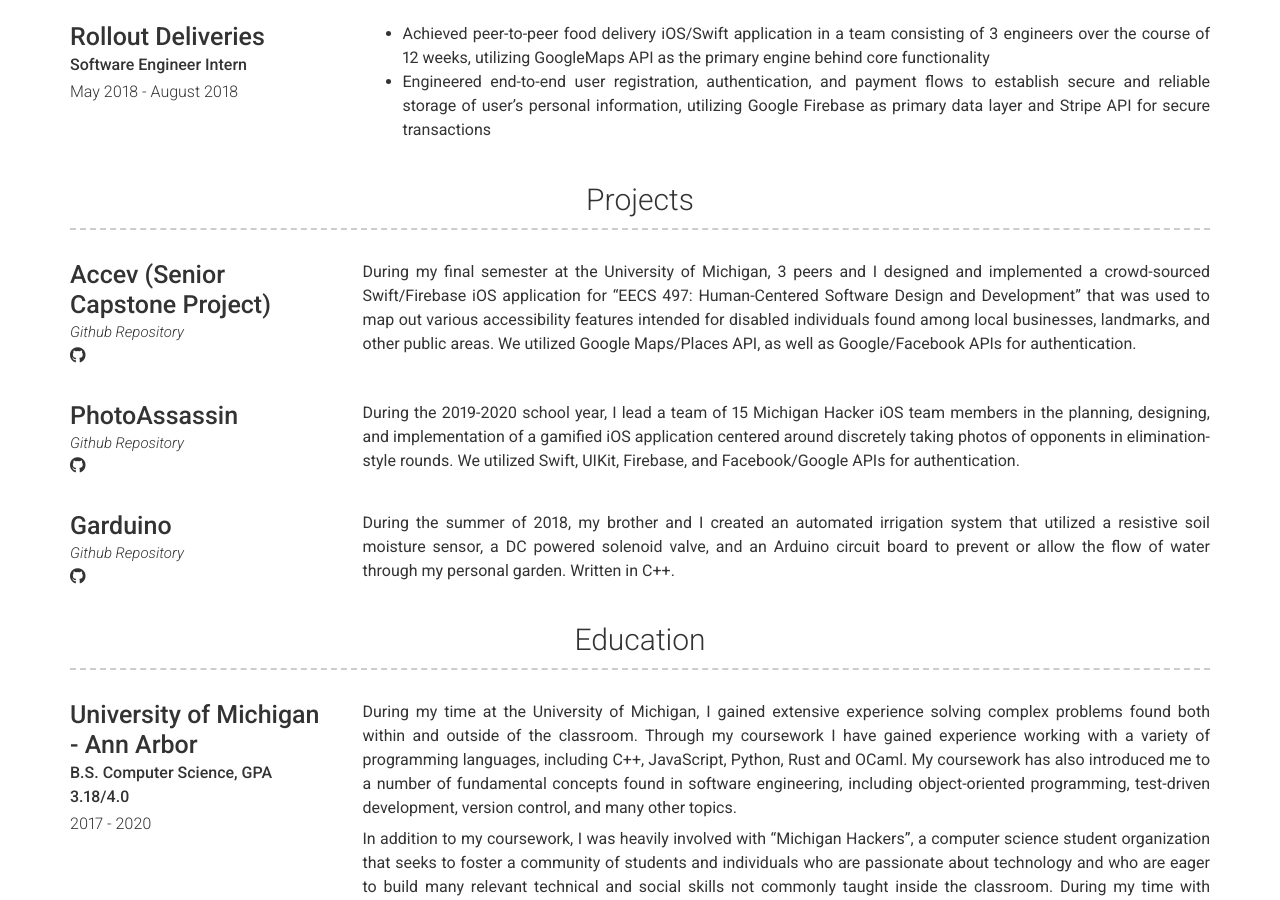
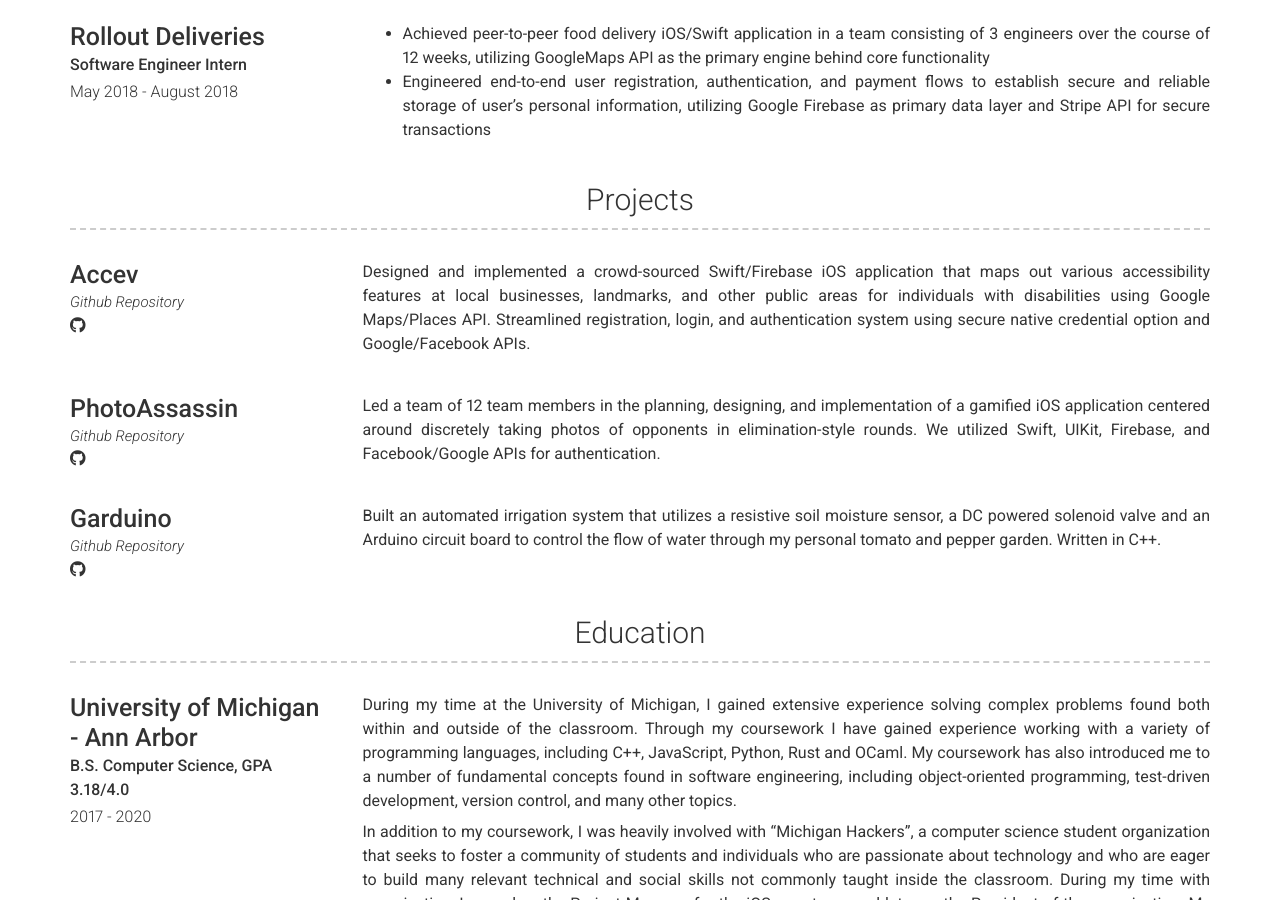
Before and after one commit to benjamincarney/benjamincarney.github.io, a Jekyll site: the page built from index.md, in a window 1280 px wide and 900 px high, scrolled down 1051 px. Built offline with Jekyll 4.4.1, drawn with Linux system fonts in a browser that asks for light colours; nearby versions of some CDN libraries; some of the changed text lies outside the part shown.

Commit message:
Adjusted some project descriptionsg

```diff
--- a/_config.yml
+++ b/_config.yml
@@ -57,7 +57,7 @@ about_content: | # this will include new lines to allow paragraphs
   writing fullstack web and mobile apps in React, NodeJS, Swift, and Python, to creating scheduled microservices in Java/Apache Camel
   that are used to consume large datasets for machine learning (my current role).
 
-  Outside of coding, I enjoy exercising, reading, cooking and writing and recording music.
+  Outside of coding, I enjoy exercising, reading, cooking, and writing/recording music.
 
 content:
   - title: Experience
@@ -110,7 +110,7 @@ content:
     layout: list # Type of content section (list/text)
     content:
       - layout: left
-        title: Accev (Senior Capstone Project)
+        title: Accev
         link: https://github.com/benjamincarney/Accev
         link_text: Github Repository
         additional_links:
@@ -118,9 +118,9 @@ content:
             icon: fab fa-github
             url: https://github.com/benjamincarney/Accev
         description: | # this will include new lines to allow paragraphs
-          During my final semester at the University of Michigan, 3 peers and I designed and implemented a crowd-sourced Swift/Firebase iOS application for
-          "EECS 497: Human-Centered Software Design and Development" that was used to map out various accessibility features intended for disabled individuals
-          found among local businesses, landmarks, and other public areas. We utilized Google Maps/Places API, as well as Google/Facebook APIs for authentication.
+          Designed and implemented a crowd-sourced Swift/Firebase iOS application that maps out various accessibility features at local businesses,
+          landmarks, and other public areas for individuals with disabilities using Google Maps/Places API. Streamlined registration, login, and
+          authentication system using secure native credential option and Google/Facebook APIs.
       - layout: left
         title: PhotoAssassin
         link: https://github.com/michiganhackers/photo-assassin-ios-app
@@ -130,7 +130,7 @@ content:
             icon: fab fa-github
             url: https://github.com/michiganhackers/photo-assassin-ios-app
         description: | # this will include new lines to allow paragraphs
-          During the 2019-2020 school year, I lead a team of 15 Michigan Hacker iOS team members in the planning, designing, and implementation of a gamified iOS
+          Led a team of 12 team members in the planning, designing, and implementation of a gamified iOS
           application centered around discretely taking photos of opponents in elimination-style rounds. We utilized Swift, UIKit, Firebase, and Facebook/Google
           APIs for authentication.
       - layout: left
@@ -142,8 +142,8 @@ content:
             icon: fab fa-github
             url: https://github.com/benjamincarney/Garduino
         description: | # this will include new lines to allow paragraphs
-          During the summer of 2018, my brother and I created an automated irrigation system that utilized a resistive soil moisture sensor, a DC powered solenoid
-          valve, and an Arduino circuit board to prevent or allow the flow of water through my personal garden. Written in C++.
+          Built an automated irrigation system that utilizes a resistive soil moisture sensor, a DC powered solenoid valve and an Arduino circuit board to control
+          the flow of water through my personal tomato and pepper garden. Written in C++.
   - title: Education
     layout: list
     content:
@@ -167,8 +167,8 @@ content:
   - title: Skills & Technologies
     layout: list
     content: | # this will include new lines to allow paragraphs
-      - Proficient: C++, Python, Swift, JavaScript, ReactJS, NodeJS, HTML/CSS, Bash, NoSQL, LaTeX \n
-      - Working knowledge: OCaml, React Native, Java, C#, Arduino, SQL, Cloud Services (AWS, Azure), Flask
+      - Proficient: C++, Python, Swift, JavaScript, ReactJS, NodeJS, HTML/CSS, Bash, SQL, NoSQL, LaTeX
+      - Working knowledge: OCaml, Java, C#, React Native, Arduino, Flask
 
 # Footer
 footer_show_references: false
```
Also changed, not shown: images/favicon.ico (added), 2 other files.
